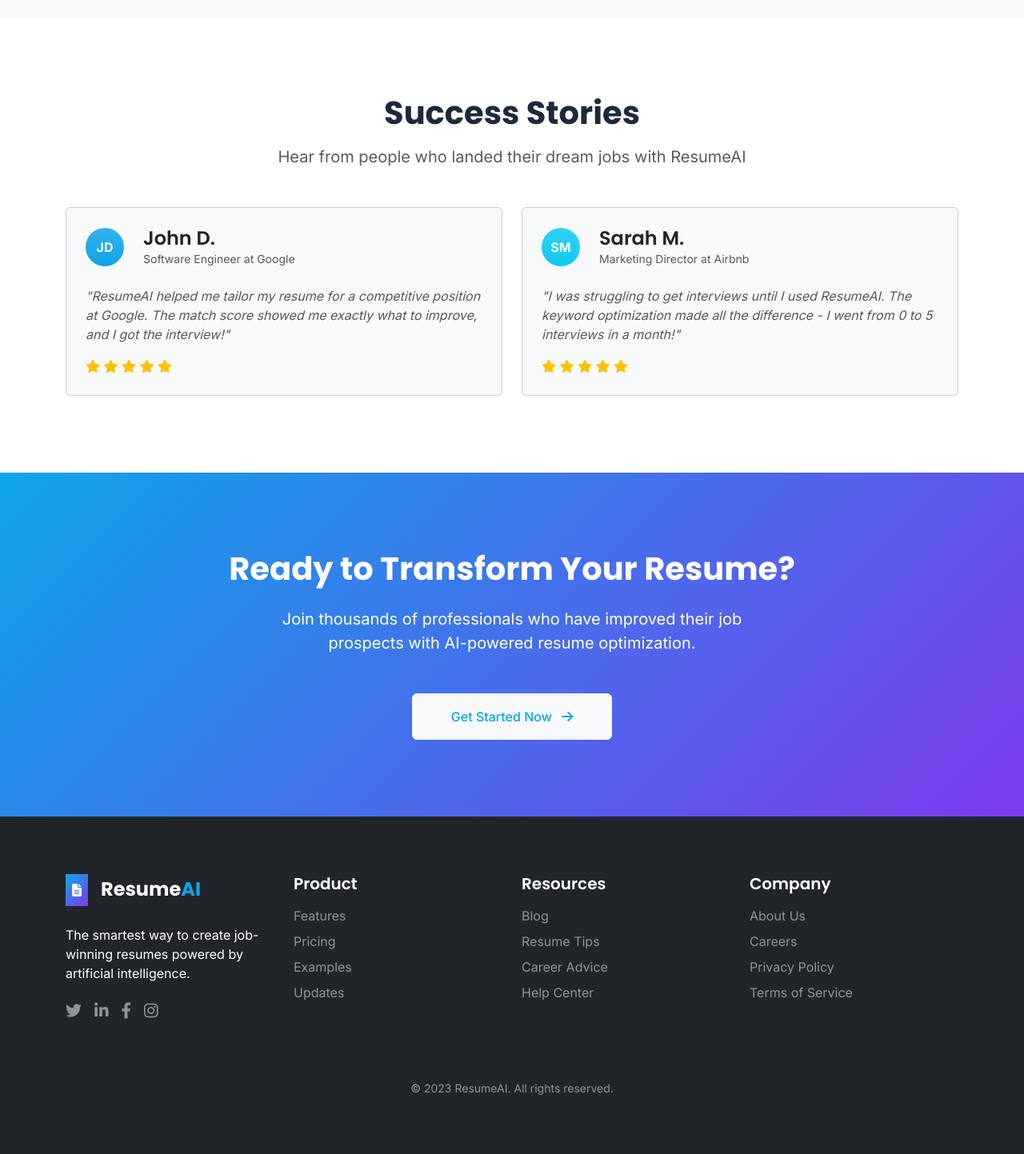
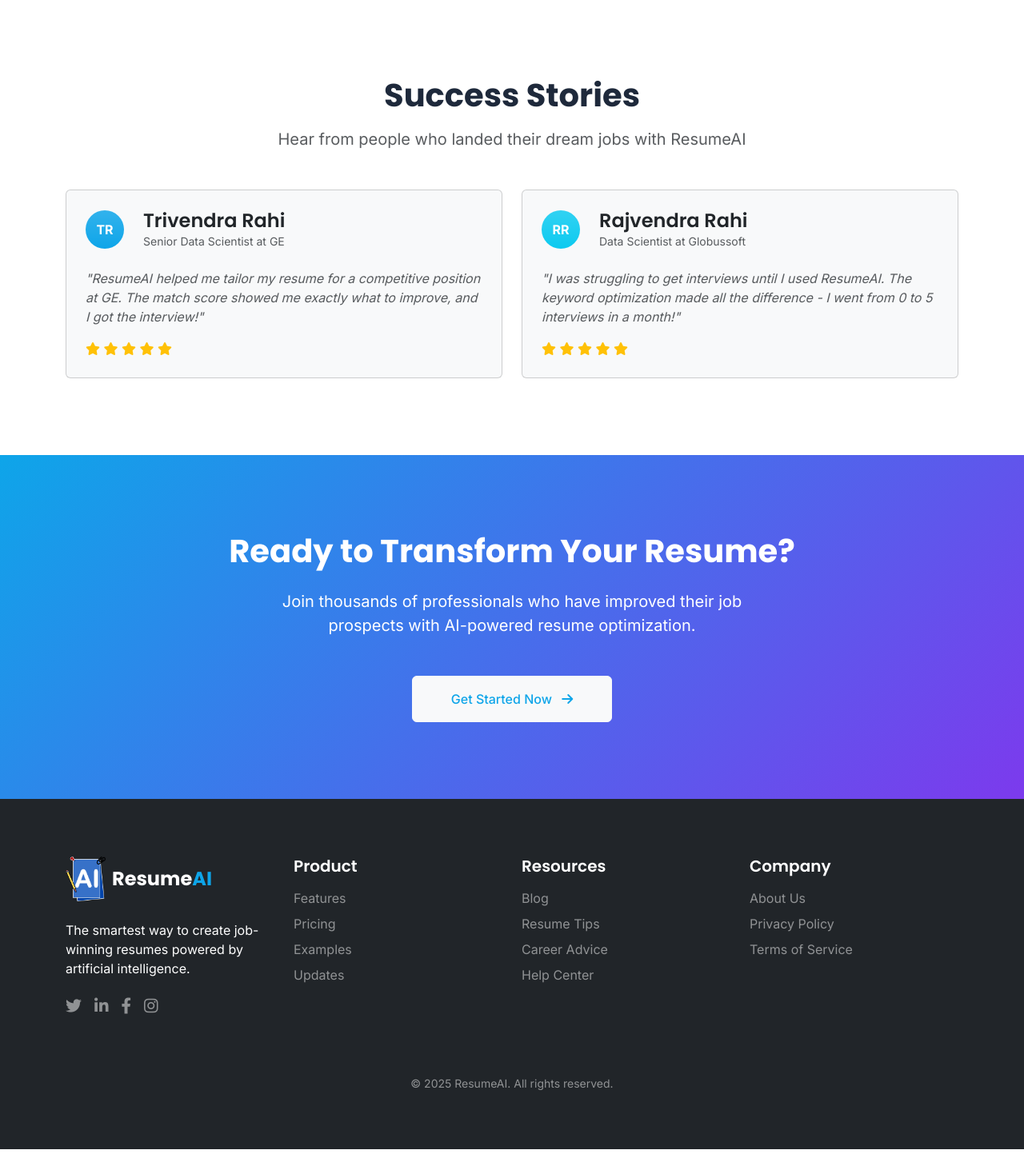
Before and after one commit to rodyrahi/jobmatchresumeai, a FastAPI app: page / in a window 1280 px wide. Shown: the part 2129-3572 px from the top of the page at 80% size. Run offline with FastAPI, Linux system fonts and the light colour scheme; some libraries are stand-ins or nearby versions.

Commit message:
icon and stories

```diff
--- a/templates/partials/footer/footer.html
+++ b/templates/partials/footer/footer.html
@@ -4,9 +4,8 @@
             <div class="row g-4 mb-5">
                 <div class="col-lg-3">
                     <div class="d-flex align-items-center mb-4">
-                        <div class="gradient-bg rounded-lg p-2 me-3">
-                            <i class="fas fa-file-alt text-white"></i>
-                        </div>
+                        <img src="/static/images/icon.png" width="50px" alt="" srcset="" class="me-2">
+
                         <h3 class="font-display fs-4 fw-bold m-0">Resume<span class="text-primary">AI</span></h3>
                     </div>
                     <p class="mb-4">The smartest way to create job-winning resumes powered by artificial intelligence.</p>
@@ -47,14 +46,14 @@
                     <h4 class="fs-5 fw-medium mb-3">Company</h4>
                     <ul class="list-unstyled">
                         <li class="mb-2"><a href="#" class="text-white-50 hover-text-white text-decoration-none">About Us</a></li>
-                        <li class="mb-2"><a href="#" class="text-white-50 hover-text-white text-decoration-none">Careers</a></li>
+                        <!-- <li class="mb-2"><a href="#" class="text-white-50 hover-text-white text-decoration-none">Careers</a></li> -->
                         <li class="mb-2"><a href="#" class="text-white-50 hover-text-white text-decoration-none">Privacy Policy</a></li>
                         <li><a href="#" class="text-white-50 hover-text-white text-decoration-none">Terms of Service</a></li>
                     </ul>
                 </div>
             </div>
             <div class="pt-4 border-top border-dark text-center small text-white-50">
-                <p class="mb-0">&copy; 2023 ResumeAI. All rights reserved.</p>
+                <p class="mb-0">&copy; 2025 ResumeAI. All rights reserved.</p>
             </div>
         </div>
     </footer>
--- a/templates/partials/main_content/main.html
+++ b/templates/partials/main_content/main.html
@@ -287,7 +287,7 @@
             </div>
 
             <!-- Match Score (hidden by default) -->
-            <div id="matchScore" class="mt-4 d-none">
+            <!-- <div id="matchScore" class="mt-4 d-none">
               <div class="d-flex align-items-center justify-content-between">
                 <div>
                   <h4 class="fw-medium text-body mb-0">ATS Match Score</h4>
@@ -324,7 +324,7 @@
                   </div>
                 </div>
               </div>
-            </div>
+            </div> -->
           </div>
         </div>
       </div>
--- a/templates/partials/navbar.html
+++ b/templates/partials/navbar.html
@@ -4,7 +4,7 @@
             <nav class="navbar navbar-expand-md py-1">
                 <div class="container-fluid">
                     <a class="navbar-brand d-flex align-items-center" href="#">
-                        <img src="/static/images/icon.png" width=70px alt="" srcset="">
+                        <img src="/static/images/icon.png" width=50px alt="" srcset="">
 
                         <h1 class="font-display fs-3 fw-bold m-0">Resume<span class="text-primary">AI</span></h1>
                     </a>
--- a/templates/partials/testimonials/testimonials.html
+++ b/templates/partials/testimonials/testimonials.html
@@ -10,14 +10,14 @@
                     <div class="card bg-light p-4">
                         <div class="d-flex align-items-center mb-4">
                             <div class="rounded-circle bg-gradient bg-primary d-flex align-items-center justify-content-center text-white fw-bold me-4" style="width: 48px; height: 48px;">
-                                JD
+                                TR
                             </div>
                             <div>
-                                <h4 class="fw-medium mb-0">John D.</h4>
-                                <p class="small text-muted mb-0">Software Engineer at Google</p>
+                                <h4 class="fw-medium mb-0">Trivendra Rahi</h4>
+                                <p class="small text-muted mb-0">Senior Data Scientist at GE</p>
                             </div>
                         </div>
-                        <p class="text-muted fst-italic mb-0">"ResumeAI helped me tailor my resume for a competitive position at Google. The match score showed me exactly what to improve, and I got the interview!"</p>
+                        <p class="text-muted fst-italic mb-0">"ResumeAI helped me tailor my resume for a competitive position at GE. The match score showed me exactly what to improve, and I got the interview!"</p>
                         <div class="mt-3 text-warning">
                             <i class="fas fa-star"></i>
                             <i class="fas fa-star"></i>
@@ -31,11 +31,11 @@
                     <div class="card bg-light p-4">
                         <div class="d-flex align-items-center mb-4">
                             <div class="rounded-circle bg-gradient bg-info d-flex align-items-center justify-content-center text-white fw-bold me-4" style="width: 48px; height: 48px;">
-                                SM
+                                RR
                             </div>
                             <div>
-                                <h4 class="fw-medium mb-0">Sarah M.</h4>
-                                <p class="small text-muted mb-0">Marketing Director at Airbnb</p>
+                                <h4 class="fw-medium mb-0">Rajvendra Rahi</h4>
+                                <p class="small text-muted mb-0">Data Scientist at Globussoft</p>
                             </div>
                         </div>
                         <p class="text-muted fst-italic mb-0">"I was struggling to get interviews until I used ResumeAI. The keyword optimization made all the difference - I went from 0 to 5 interviews in a month!"</p>
```
Also changed, not shown: static/images/icon.png.
